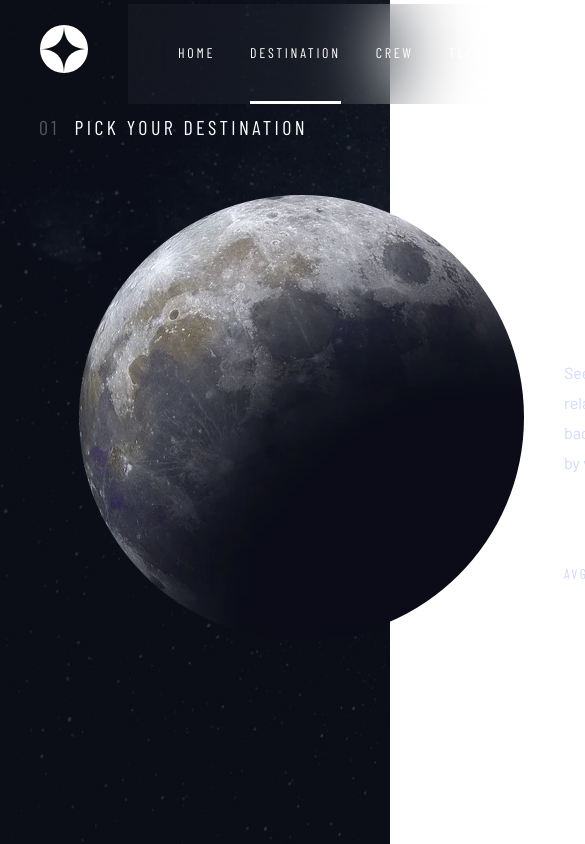
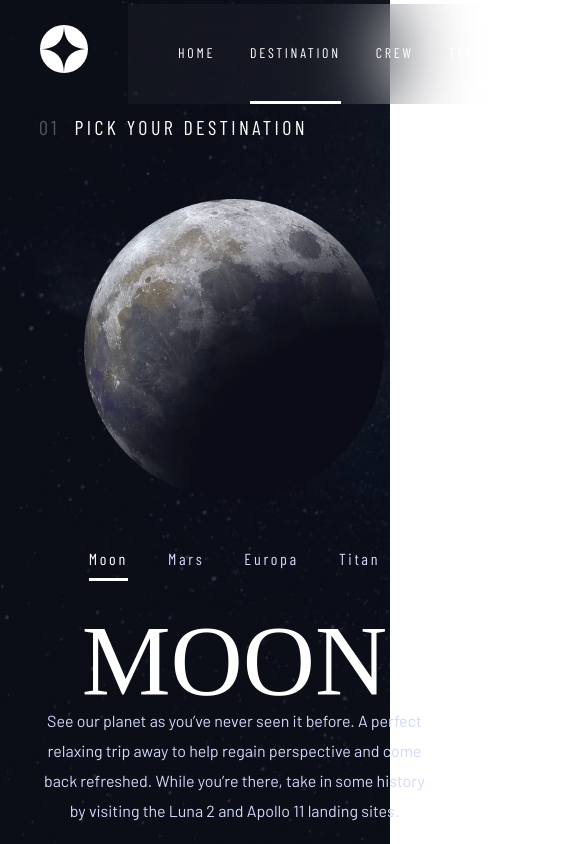
Before and after one commit to AnshumanMahato/space-travel-frontendmentor, a React (Create React App) app: page /destination in a window 390 px wide. Shown: the top 844 px of the page, 585 px wide, since content can reach past the window. Built offline with nearby package versions, Linux system fonts and the light colour scheme; a web font is replaced by a local one.

Commit message:
destination tablet done

```diff
--- a/src/sass/components/_destination.scss
+++ b/src/sass/components/_destination.scss
@@ -5,6 +5,13 @@
   grid-template-columns: [image-start] 6fr [image-end desc-start] 4fr[desc-end];
   grid-template-rows: [nav-start] auto [nav-end desc-start] 1fr [desc-end];
   gap: 5rem 0;
+
+  @media only screen and (max-width: 900px) {
+    margin-top: 6rem;
+    grid-template-columns: 1fr;
+    grid-template-rows: [image-start] min-content [image-end nav-start] auto [nav-end desc-start] 1fr [desc-end];
+    text-align: center;
+  }
 
   &__img {
     grid-row: nav-start/desc-end;
@@ -14,6 +21,16 @@
     align-items: center;
     opacity: 0;
     transition: opacity 0.2s;
+
+    @media only screen and (max-width: 900px) {
+      grid-row: image-start/image-end;
+      justify-content: center;
+
+      & > img {
+        width: 30rem;
+        height: 30rem;
+      }
+    }
 
     &.active {
       opacity: 1;
@@ -25,6 +42,10 @@
     grid-column: desc-start/desc-end;
     display: flex;
 
+    @media only screen and (max-width: 900px) {
+      justify-content: center;
+    }
+
     &__btn {
       font-family: "Barlow Condensed", sans-serif;
       font-size: 1.6rem;
@@ -33,12 +54,15 @@
 
       background-color: transparent;
       color: inherit;
-      margin-right: 4rem;
       padding-bottom: 1rem;
       border: none;
       border-bottom: 3px solid transparent;
       transition: all 0.3s;
       cursor: pointer;
+
+      &:not(:last-child) {
+        margin-right: 4rem;
+      }
 
       &:hover {
         border-bottom: 3px solid rgba(255, 255, 255, 0.4);
@@ -62,6 +86,9 @@
 
     & > * {
       margin: 3rem 0;
+      @media only screen and (max-width: 900px) {
+        margin: 1.5rem 0;
+      }
     }
 
     &.active {
@@ -73,6 +100,11 @@
     display: flex;
     border-top: 1px solid rgba(255, 255, 255, 0.25);
     padding: 2rem 0;
+
+    @media only screen and (max-width: 900px) {
+      justify-content: center;
+      margin-top: 3.5rem;
+    }
 
     div {
       display: flex;
```
